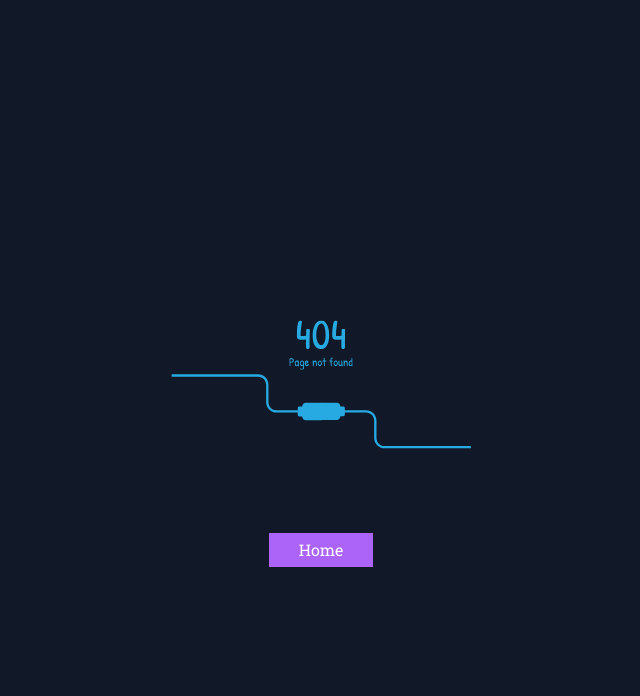
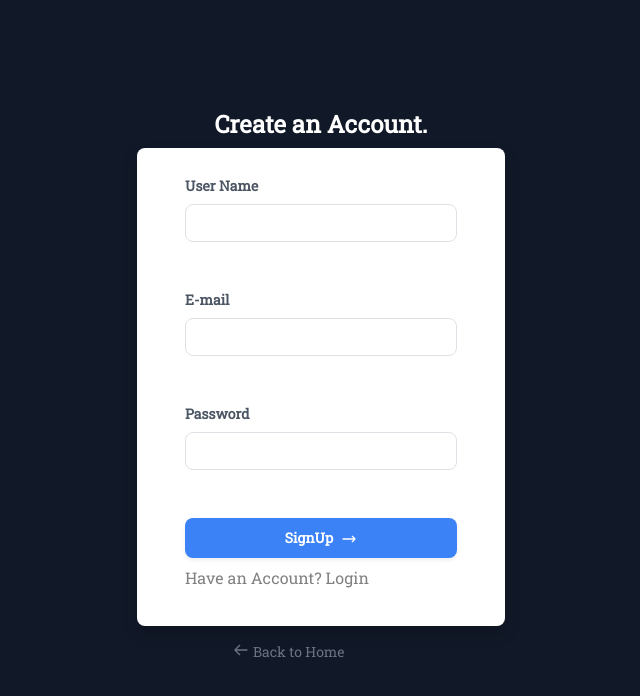
Before and after one commit to Umar792/portfolio-umar, a React (Create React App) app in the folder client/: page /signup in a window 1280 px wide. Shown: the top 696 px of the page, without its empty margins (319-959 px from the left). Built offline with nearby package versions, Linux system fonts and the light colour scheme; a web font is replaced by a local one.

Commit message:
login and signup pages

```diff
--- a/client/src/App.js
+++ b/client/src/App.js
@@ -6,6 +6,8 @@ import Conatact from "./Pages/Conatact";
 import Blog from "./Pages/Blog";
 import SingleBlog from "./Components/BlogComponent/Blogs/SingleBlog";
 import PageNotFound from "./Components/Layout/PagenotFound/PageNotFound";
+import Registration from "./Pages/Registration";
+import Login from "./Pages/Login";
 
 const App = () => {
   return (
@@ -21,6 +23,9 @@ const App = () => {
         <Route path="/blogs/:id" element={<SingleBlog />} />
         {/* ------------------------ not found route  */}
         <Route path="/*" element={<PageNotFound />} />
+        {/* ---------------------------------------------------  */}
+        <Route path="/signup" element={<Registration />} />
+        <Route path="/login" element={<Login />} />
       </Routes>
     </BrowserRouter>
   );
--- a/client/src/Components/Layout/Navebar/Navebar.jsx
+++ b/client/src/Components/Layout/Navebar/Navebar.jsx
@@ -91,8 +91,12 @@ const RightNavebar = ({ togglemenu, setToggleMenu }) => {
         </li> */}
       </ul>
       {/* ----------------- buttons  */}
-      <button className="button">Login</button>
-      <button className="button">SignUp</button>
+      <NavLink to="/login">
+        <button className="button">Login</button>
+      </NavLink>
+      <NavLink to="/signup">
+        <button className="button">SignUp</button>
+      </NavLink>
     </motion.div>
   );
 };
--- /dev/null
+++ b/client/src/Pages/Login.jsx
@@ -0,0 +1,92 @@
+import React, { useState } from "react";
+import { NavLink } from "react-router-dom";
+
+const Login = () => {
+  const [email, setemail] = useState("");
+  const [password, setpassword] = useState("");
+  return (
+    <div className="commonPadding">
+      <div className="  flex flex-col justify-center sm:py-12">
+        <div className="p-10 xs:p-0 mx-auto md:w-full md:max-w-md">
+          <h1 className="font-bold text-center text-2xl mb-2">
+            Login to your Account.
+          </h1>
+          <div className="bg-white shadow w-full rounded-lg divide-y divide-gray-200">
+            <div className="px-5 py-7">
+              <label className="font-semibold text-sm text-gray-600 pb-1 block">
+                E-mail
+              </label>
+              <input
+                value={email}
+                onChange={(e) => setemail(e.target.value)}
+                type="email"
+                className="border rounded-lg px-3 py-2 mt-1 mb-5 text-sm w-full"
+              />
+              <label className="font-semibold text-sm text-gray-600 pb-1 block">
+                Password
+              </label>
+              <input
+                value={password}
+                onChange={(e) => setpassword(e.target.value)}
+                type="password"
+                className="border rounded-lg px-3 py-2 mt-1 mb-5 text-sm w-full"
+              />
+              <button
+                type="button"
+                className="transition duration-200 bg-blue-500 hover:bg-blue-600 focus:bg-blue-700 focus:shadow-sm focus:ring-4 focus:ring-blue-500 focus:ring-opacity-50 text-white w-full py-2.5 rounded-lg text-sm shadow-sm hover:shadow-md font-semibold text-center inline-block"
+              >
+                <span className="inline-block mr-2">SignUp</span>
+                <svg
+                  xmlns="http://www.w3.org/2000/svg"
+                  fill="none"
+                  viewBox="0 0 24 24"
+                  stroke="currentColor"
+                  className="w-4 h-4 inline-block"
+                >
+                  <path
+                    stroke-linecap="round"
+                    stroke-linejoin="round"
+                    stroke-width="2"
+                    d="M17 8l4 4m0 0l-4 4m4-4H3"
+                  />
+                </svg>
+              </button>
+              <NavLink to="/signup">
+                <p className="my-2 text-[gray] text-left">
+                  Dont have an Account? SignUp
+                </p>
+              </NavLink>
+            </div>
+          </div>
+          <div className="py-2">
+            <div className="grid grid-cols-2 gap-1">
+              <div className="text-center sm:text-left whitespace-nowrap">
+                <NavLink to="/">
+                  <button className="transition duration-200 mx-5 px-5 py-2 cursor-pointer font-normal text-sm rounded-lg text-gray-500 hover:bg-gray-200 focus:outline-none focus:bg-gray-300 focus:ring-2 focus:ring-gray-400 focus:ring-opacity-50 ring-inset">
+                    <svg
+                      xmlns="http://www.w3.org/2000/svg"
+                      fill="none"
+                      viewBox="0 0 24 24"
+                      stroke="currentColor"
+                      className="w-4 h-4 inline-block align-text-top"
+                    >
+                      <path
+                        stroke-linecap="round"
+                        stroke-linejoin="round"
+                        stroke-width="2"
+                        d="M10 19l-7-7m0 0l7-7m-7 7h18"
+                      />
+                    </svg>
+                    <span className="inline-block ml-1">Back to Home</span>
+                  </button>
+                </NavLink>
+              </div>
+            </div>
+          </div>
+        </div>
+      </div>
+    </div>
+  );
+};
+
+export default Login;
--- /dev/null
+++ b/client/src/Pages/Registration.jsx
@@ -0,0 +1,102 @@
+import React, { useState } from "react";
+import { NavLink } from "react-router-dom";
+
+const Registration = () => {
+  const [name, setName] = useState("");
+  const [email, setemail] = useState("");
+  const [password, setpassword] = useState("");
+  return (
+    <div className="commonPadding">
+      <div className="flex flex-col justify-center sm:py-12">
+        <div className="p-10 xs:p-0 mx-auto md:w-full md:max-w-md">
+          <h1 className="font-bold text-center text-2xl mb-2">
+            Create an Account.
+          </h1>
+          <div className="bg-white shadow w-full rounded-lg divide-y divide-gray-200">
+            <div className="px-5 py-7">
+              <label className="font-semibold text-sm text-gray-600 pb-1 block">
+                User Name
+              </label>
+              <input
+                value={name}
+                onChange={(e) => setName(e.target.value)}
+                type="text"
+                className="border rounded-lg px-3 py-2 mt-1 mb-5 text-sm w-full"
+              />
+              <label className="font-semibold text-sm text-gray-600 pb-1 block">
+                E-mail
+              </label>
+              <input
+                value={email}
+                onChange={(e) => setemail(e.target.value)}
+                type="email"
+                className="border rounded-lg px-3 py-2 mt-1 mb-5 text-sm w-full"
+              />
+              <label className="font-semibold text-sm text-gray-600 pb-1 block">
+                Password
+              </label>
+              <input
+                value={password}
+                onChange={(e) => setpassword(e.target.value)}
+                type="password"
+                className="border rounded-lg px-3 py-2 mt-1 mb-5 text-sm w-full"
+              />
+              <button
+                type="button"
+                className="transition duration-200 bg-blue-500 hover:bg-blue-600 focus:bg-blue-700 focus:shadow-sm focus:ring-4 focus:ring-blue-500 focus:ring-opacity-50 text-white w-full py-2.5 rounded-lg text-sm shadow-sm hover:shadow-md font-semibold text-center inline-block"
+              >
+                <span className="inline-block mr-2">SignUp</span>
+                <svg
+                  xmlns="http://www.w3.org/2000/svg"
+                  fill="none"
+                  viewBox="0 0 24 24"
+                  stroke="currentColor"
+                  className="w-4 h-4 inline-block"
+                >
+                  <path
+                    stroke-linecap="round"
+                    stroke-linejoin="round"
+                    stroke-width="2"
+                    d="M17 8l4 4m0 0l-4 4m4-4H3"
+                  />
+                </svg>
+              </button>
+              <NavLink to="/login">
+                <p className="my-2 text-[gray] text-left">
+                  Have an Account? Login
+                </p>
+              </NavLink>
+            </div>
+          </div>
+          <div className="py-2">
+            <div className="grid grid-cols-2 gap-1">
+              <div className="text-center sm:text-left whitespace-nowrap">
+                <NavLink to="/">
+                  <button className="transition duration-200 mx-5 px-5 py-2 cursor-pointer font-normal text-sm rounded-lg text-gray-500 hover:bg-gray-200 focus:outline-none focus:bg-gray-300 focus:ring-2 focus:ring-gray-400 focus:ring-opacity-50 ring-inset">
+                    <svg
+                      xmlns="http://www.w3.org/2000/svg"
+                      fill="none"
+                      viewBox="0 0 24 24"
+                      stroke="currentColor"
+                      className="w-4 h-4 inline-block align-text-top"
+                    >
+                      <path
+                        stroke-linecap="round"
+                        stroke-linejoin="round"
+                        stroke-width="2"
+                        d="M10 19l-7-7m0 0l7-7m-7 7h18"
+                      />
+                    </svg>
+                    <span className="inline-block ml-1">Back to Home</span>
+                  </button>
+                </NavLink>
+              </div>
+            </div>
+          </div>
+        </div>
+      </div>
+    </div>
+  );
+};
+
+export default Registration;
```
